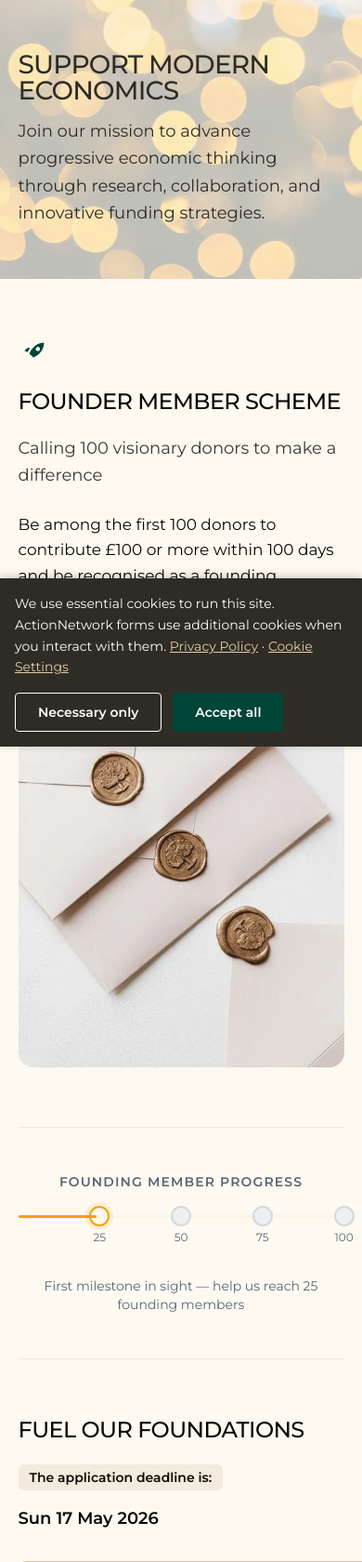
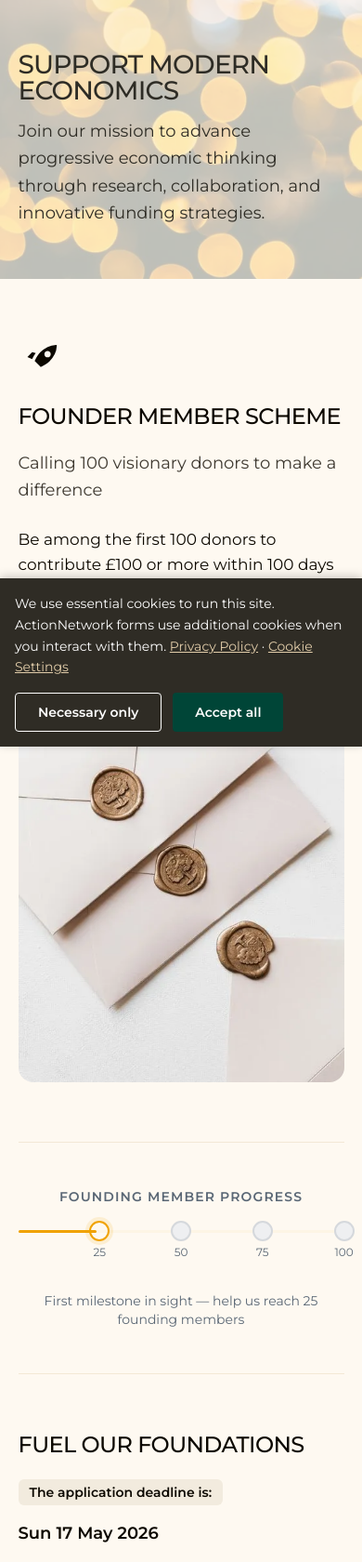
Before and after one commit to ChrisB2025/mmtuk-cms, a Django app: page /donate/ in a window 390 px wide; the page is wider, and only the part inside the window is pictured. Shown: the part 41-1721 px from the top of that part at 93% size. Run offline with Django 5.2, Linux system fonts and the light colour scheme; style sheets or scripts are compiled from the project's sources.

Commit message:
fix: Correct rocket icon color/size and heading sizes on donate page
- Rocket icon: text-accent (green) → text-body-text (matches live site)
- Rocket icon: w-8 base (2rem) → w-12 (3rem) matching live CSS
- "Fuel Our Foundations" heading: add missing xl:text-[3rem]
- Gift icon: add responsive lg:w-16 lg:h-16 to match rocket sizing

Co-Authored-By: Claude Opus 4.6 <noreply@anthropic.com>

```diff
--- a/content/templates/content/donate.html
+++ b/content/templates/content/donate.html
@@ -20,7 +20,7 @@
         <div class="grid grid-cols-1 lg:grid-cols-2 gap-12 items-center">
           <div>
             <div class="mb-6">
-              <svg class="w-8 h-8 md:w-12 md:h-12 lg:w-16 lg:h-16 text-accent" xmlns="http://www.w3.org/2000/svg" viewBox="0 -960 960 960"><path fill="currentColor" d="M292.48-516.28q17.04-33.85 36.47-67.06 19.42-33.2 41.22-63.77l-76.6-15.52-103.03 103.26 101.94 43.09ZM808.2-821.35q-102 5.96-181.85 43.98-79.85 38.02-156.65 114.83-30.77 30.76-63.05 79.68-32.28 48.93-59.72 107.36L478.5-343.93q58.2-27.44 107.24-59.48 49.04-32.05 79.8-62.81 76.81-77.04 114.71-156.51 37.9-79.47 44.1-181.47.24-3.71-.88-7.07-1.12-3.36-3.36-5.84-2.48-2.24-5.34-3.36-2.86-1.12-6.57-.88ZM576.46-572.22q-19.76-19.76-19.76-48.66 0-28.9 19.76-48.66 19.76-19.53 48.42-19.53t48.42 19.53q19.77 19.76 19.77 48.66 0 28.9-19.77 48.66-19.76 19.52-48.42 19.52t-48.42-19.52Z"/></svg>
+              <svg class="w-12 h-12 lg:w-16 lg:h-16 text-body-text" xmlns="http://www.w3.org/2000/svg" viewBox="0 -960 960 960"><path fill="currentColor" d="M292.48-516.28q17.04-33.85 36.47-67.06 19.42-33.2 41.22-63.77l-76.6-15.52-103.03 103.26 101.94 43.09ZM808.2-821.35q-102 5.96-181.85 43.98-79.85 38.02-156.65 114.83-30.77 30.76-63.05 79.68-32.28 48.93-59.72 107.36L478.5-343.93q58.2-27.44 107.24-59.48 49.04-32.05 79.8-62.81 76.81-77.04 114.71-156.51 37.9-79.47 44.1-181.47.24-3.71-.88-7.07-1.12-3.36-3.36-5.84-2.48-2.24-5.34-3.36-2.86-1.12-6.57-.88ZM576.46-572.22q-19.76-19.76-19.76-48.66 0-28.9 19.76-48.66 19.76-19.53 48.42-19.53t48.42 19.53q19.77 19.76 19.77 48.66 0 28.9-19.77 48.66-19.76 19.52-48.42 19.52t-48.42-19.52Z"/></svg>
             </div>
             <h2 class="font-body text-[1.5rem] md:text-[1.875rem] lg:text-[2.25rem] xl:text-[3rem] font-medium uppercase leading-none tracking-[-0.0375rem] text-body-text mb-6">{{ founder_section.heading }}</h2>
             <p class="text-lg text-body-text/80 leading-relaxed mb-6">{{ founder_section.tagline }}</p>
@@ -125,7 +125,7 @@
       <div class="py-16 lg:py-20">
         <div class="grid grid-cols-1 lg:grid-cols-[1fr_380px] gap-12 items-start">
           <div>
-            <h2 class="font-body text-[1.5rem] md:text-[1.875rem] lg:text-[2.25rem] font-medium uppercase leading-none tracking-[-0.0375rem] text-body-text mb-6">{{ founder_cta.heading }}</h2>
+            <h2 class="font-body text-[1.5rem] md:text-[1.875rem] lg:text-[2.25rem] xl:text-[3rem] font-medium uppercase leading-none tracking-[-0.0375rem] text-body-text mb-6">{{ founder_cta.heading }}</h2>
             <div class="mb-4">
               <span class="inline-flex items-center px-3 py-1 text-sm font-semibold bg-primary text-body-text rounded-md">The application deadline is:</span>
             </div>
@@ -185,7 +185,7 @@
           </div>
           <div>
             <div class="mb-6">
-              <img src="{% static 'content/images/gift.svg' %}" loading="lazy" alt="" class="w-12 h-12">
+              <img src="{% static 'content/images/gift.svg' %}" loading="lazy" alt="" class="w-12 h-12 lg:w-16 lg:h-16">
             </div>
             <h2 class="font-body text-[1.5rem] md:text-[1.875rem] lg:text-[2.25rem] xl:text-[3rem] font-medium uppercase leading-none tracking-[-0.0375rem] text-body-text mb-6">{{ research_donations.heading }}</h2>
             <p class="text-body-text leading-relaxed mb-6">{{ research_donations.body }}</p>
```
